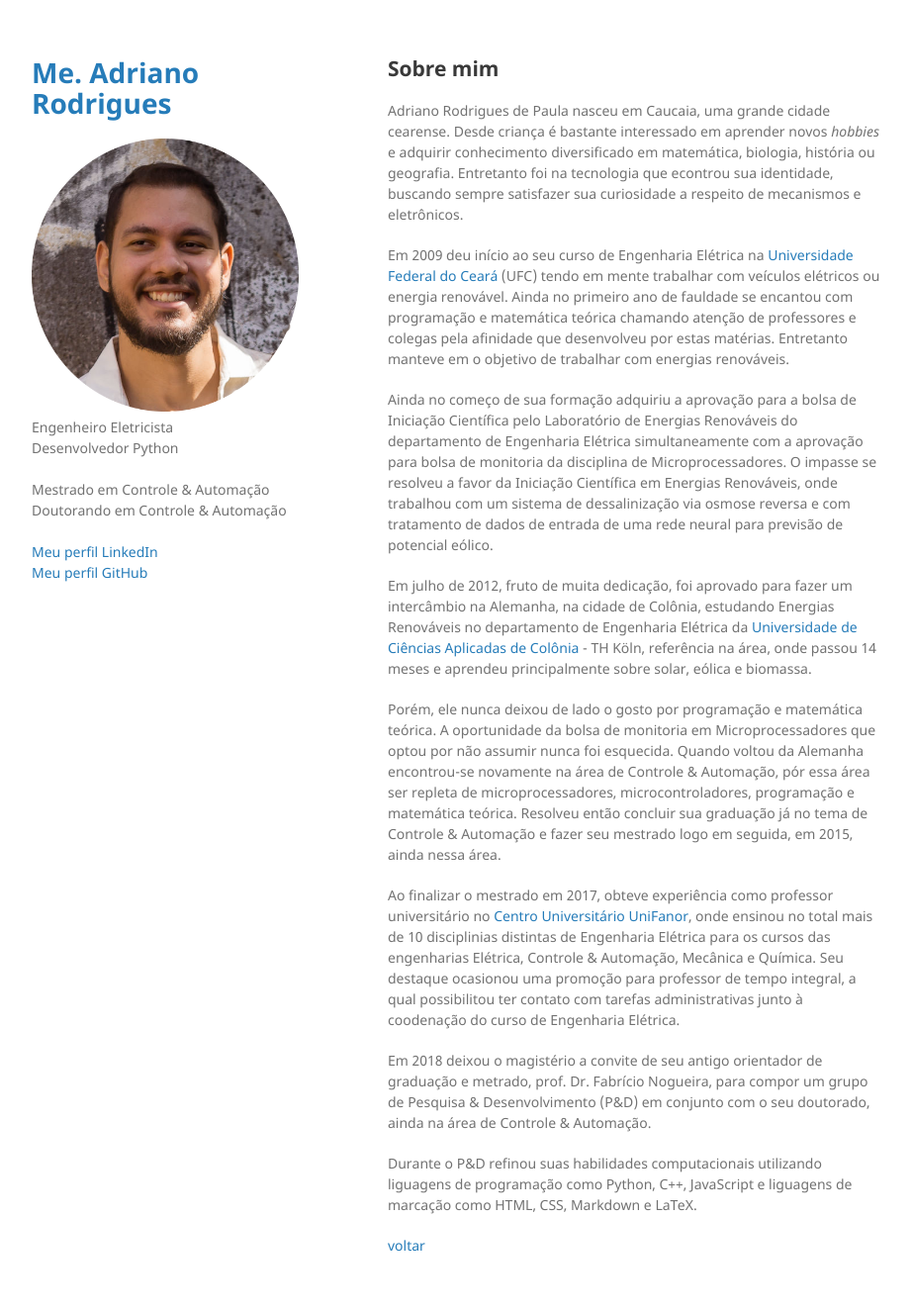
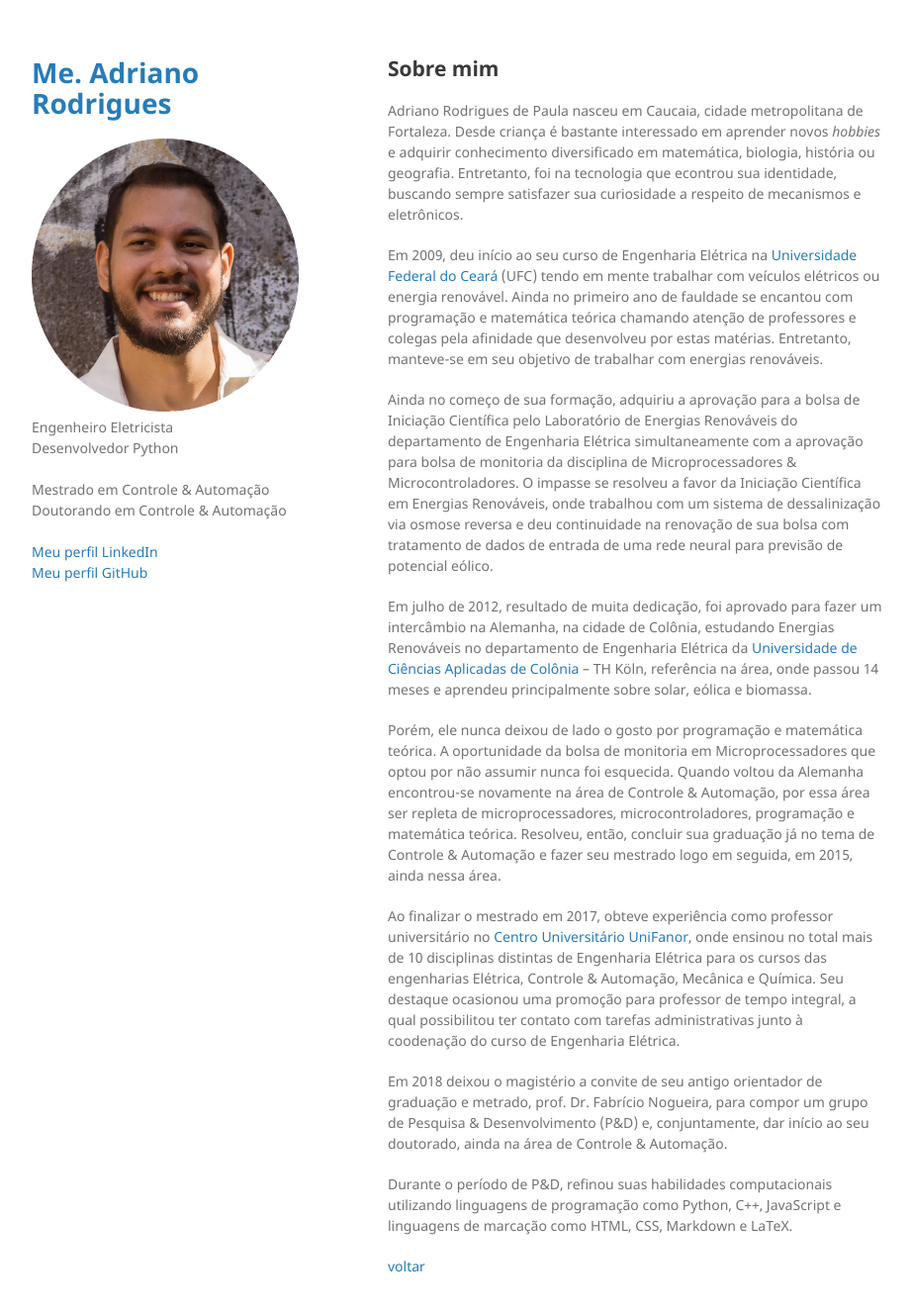
Before and after one commit to Adrianordp/Adrianordp.github.io, a Jekyll site: the page built from about.md, in a window 1280 px wide and 1360 px high. Shown: the top 1325 px of the window at 99% size, without its empty margins (178-1100 px from the left). Built offline with Jekyll 4.4.1, drawn with Linux system fonts in a browser that asks for light colours.

Commit message:
Fixed typos in about texts

```diff
--- a/about.md
+++ b/about.md
@@ -4,20 +4,20 @@ layout: default
 
 ## Sobre mim
 
-Adriano Rodrigues de Paula nasceu em Caucaia, uma grande cidade cearense. Desde criança é bastante interessado em aprender novos _hobbies_ e adquirir conhecimento diversificado em matemática, biologia, história ou geografia. Entretanto foi na tecnologia que econtrou sua identidade, buscando sempre satisfazer sua curiosidade a respeito de mecanismos e eletrônicos.
+Adriano Rodrigues de Paula nasceu em Caucaia, cidade metropolitana de Fortaleza. Desde criança é bastante interessado em aprender novos _hobbies_ e adquirir conhecimento diversificado em matemática, biologia, história ou geografia. Entretanto, foi na tecnologia que econtrou sua identidade, buscando sempre satisfazer sua curiosidade a respeito de mecanismos e eletrônicos.
 
-Em 2009 deu início ao seu curso de Engenharia Elétrica na [Universidade Federal do Ceará](https://www.ufc.br/) (UFC) tendo em mente trabalhar com veículos elétricos ou energia renovável. Ainda no primeiro ano de fauldade se encantou com programação e matemática teórica chamando atenção de professores e colegas pela afinidade que desenvolveu por estas matérias. Entretanto manteve em o objetivo de trabalhar com energias renováveis.
+Em 2009, deu início ao seu curso de Engenharia Elétrica na [Universidade Federal do Ceará](https://www.ufc.br/) (UFC) tendo em mente trabalhar com veículos elétricos ou energia renovável. Ainda no primeiro ano de fauldade se encantou com programação e matemática teórica chamando atenção de professores e colegas pela afinidade que desenvolveu por estas matérias. Entretanto, manteve-se em seu objetivo de trabalhar com energias renováveis.
 
-Ainda no começo de sua formação adquiriu a aprovação para a bolsa de Iniciação Científica pelo Laboratório de Energias Renováveis do departamento de Engenharia Elétrica simultaneamente com a aprovação para bolsa de monitoria da disciplina de Microprocessadores. O impasse se resolveu a favor da Iniciação Científica em Energias Renováveis, onde trabalhou com um sistema de dessalinização via osmose reversa e com tratamento de dados de entrada de uma rede neural para previsão de potencial eólico.
+Ainda no começo de sua formação, adquiriu a aprovação para a bolsa de Iniciação Científica pelo Laboratório de Energias Renováveis do departamento de Engenharia Elétrica simultaneamente com a aprovação para bolsa de monitoria da disciplina de Microprocessadores & Microcontroladores. O impasse se resolveu a favor da Iniciação Científica em Energias Renováveis, onde trabalhou com um sistema de dessalinização via osmose reversa e deu continuidade na renovação de sua bolsa com tratamento de dados de entrada de uma rede neural para previsão de potencial eólico.
 
-Em julho de 2012, fruto de muita dedicação, foi aprovado para fazer um intercâmbio na Alemanha, na cidade de Colônia, estudando Energias Renováveis no departamento de Engenharia Elétrica da [Universidade de Ciências Aplicadas de Colônia](https://www.th-koeln.de/en/homepage_26.php) - TH Köln, referência na área, onde passou 14 meses e aprendeu principalmente sobre solar, eólica e biomassa.
+Em julho de 2012, resultado de muita dedicação, foi aprovado para fazer um intercâmbio na Alemanha, na cidade de Colônia, estudando Energias Renováveis no departamento de Engenharia Elétrica da [Universidade de Ciências Aplicadas de Colônia](https://www.th-koeln.de/en/homepage_26.php) -- TH Köln, referência na área, onde passou 14 meses e aprendeu principalmente sobre solar, eólica e biomassa.
 
-Porém, ele nunca deixou de lado o gosto por programação e matemática teórica. A oportunidade da bolsa de monitoria em Microprocessadores que optou por não assumir nunca foi esquecida. Quando voltou da Alemanha encontrou-se novamente na área de Controle & Automação, pór essa área ser repleta de microprocessadores, microcontroladores, programação e matemática teórica. Resolveu então concluir sua graduação já no tema de Controle & Automação e fazer seu mestrado logo em seguida, em 2015, ainda nessa área.
+Porém, ele nunca deixou de lado o gosto por programação e matemática teórica. A oportunidade da bolsa de monitoria em Microprocessadores que optou por não assumir nunca foi esquecida. Quando voltou da Alemanha encontrou-se novamente na área de Controle & Automação, por essa área ser repleta de microprocessadores, microcontroladores, programação e matemática teórica. Resolveu, então, concluir sua graduação já no tema de Controle & Automação e fazer seu mestrado logo em seguida, em 2015, ainda nessa área.
 
-Ao finalizar o mestrado em 2017, obteve experiência como professor universitário no [Centro Universitário UniFanor](https://www.unifanor.edu.br/unifanor), onde ensinou no total mais de 10 disciplinias distintas de Engenharia Elétrica para os cursos das engenharias Elétrica, Controle & Automação, Mecânica e Química. Seu destaque ocasionou uma promoção para professor de tempo integral, a qual possibilitou ter contato com tarefas administrativas junto à coodenação do curso de Engenharia Elétrica.
+Ao finalizar o mestrado em 2017, obteve experiência como professor universitário no [Centro Universitário UniFanor](https://www.unifanor.edu.br/unifanor), onde ensinou no total mais de 10 disciplinas distintas de Engenharia Elétrica para os cursos das engenharias Elétrica, Controle & Automação, Mecânica e Química. Seu destaque ocasionou uma promoção para professor de tempo integral, a qual possibilitou ter contato com tarefas administrativas junto à coodenação do curso de Engenharia Elétrica.
 
-Em 2018 deixou o magistério a convite de seu antigo orientador de graduação e metrado, prof. Dr. Fabrício Nogueira, para compor um grupo de Pesquisa & Desenvolvimento (P&D) em conjunto com o seu doutorado, ainda na área de Controle & Automação.
+Em 2018 deixou o magistério a convite de seu antigo orientador de graduação e metrado, prof. Dr. Fabrício Nogueira, para compor um grupo de Pesquisa & Desenvolvimento (P&D) e, conjuntamente, dar início ao seu doutorado, ainda na área de Controle & Automação.
 
-Durante o P&D refinou suas habilidades computacionais utilizando liguagens de programação como Python, C++, JavaScript e liguagens de marcação como HTML, CSS, Markdown e LaTeX.
+Durante o período de P&D, refinou suas habilidades computacionais utilizando linguagens de programação como Python, C++, JavaScript e linguagens de marcação como HTML, CSS, Markdown e LaTeX.
 
 [voltar](/)
```
Also changed, not shown: index.md (+3 -3 lines).
